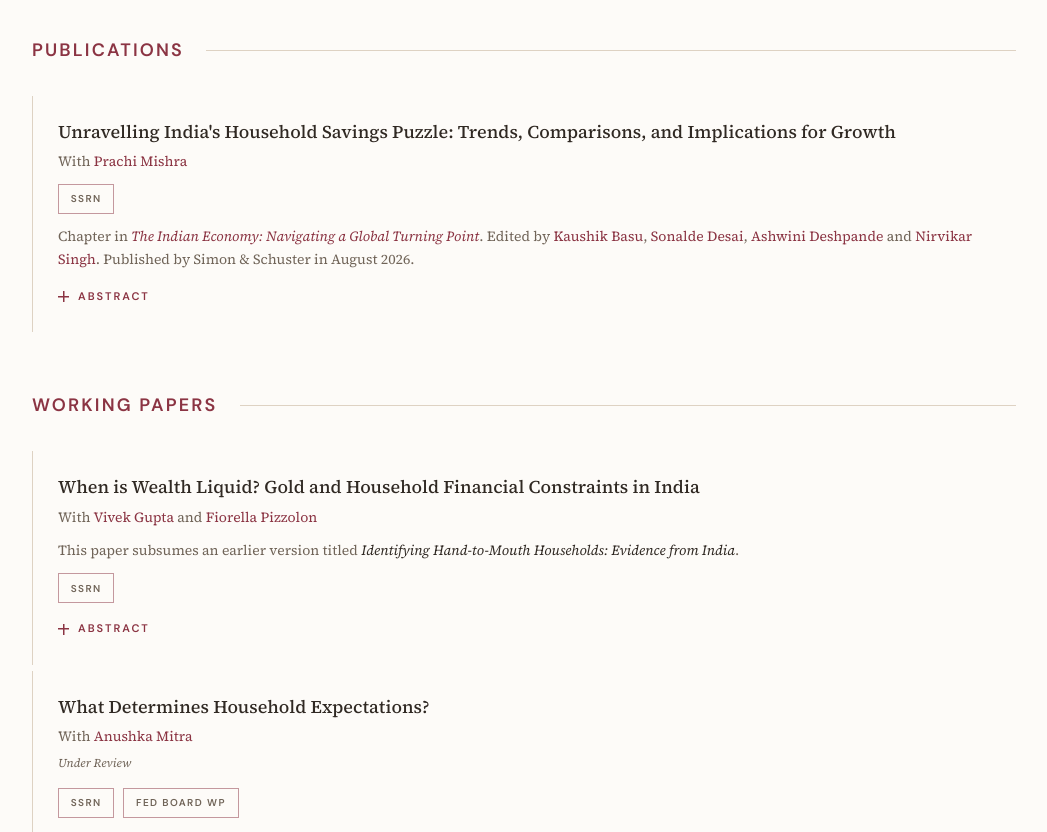
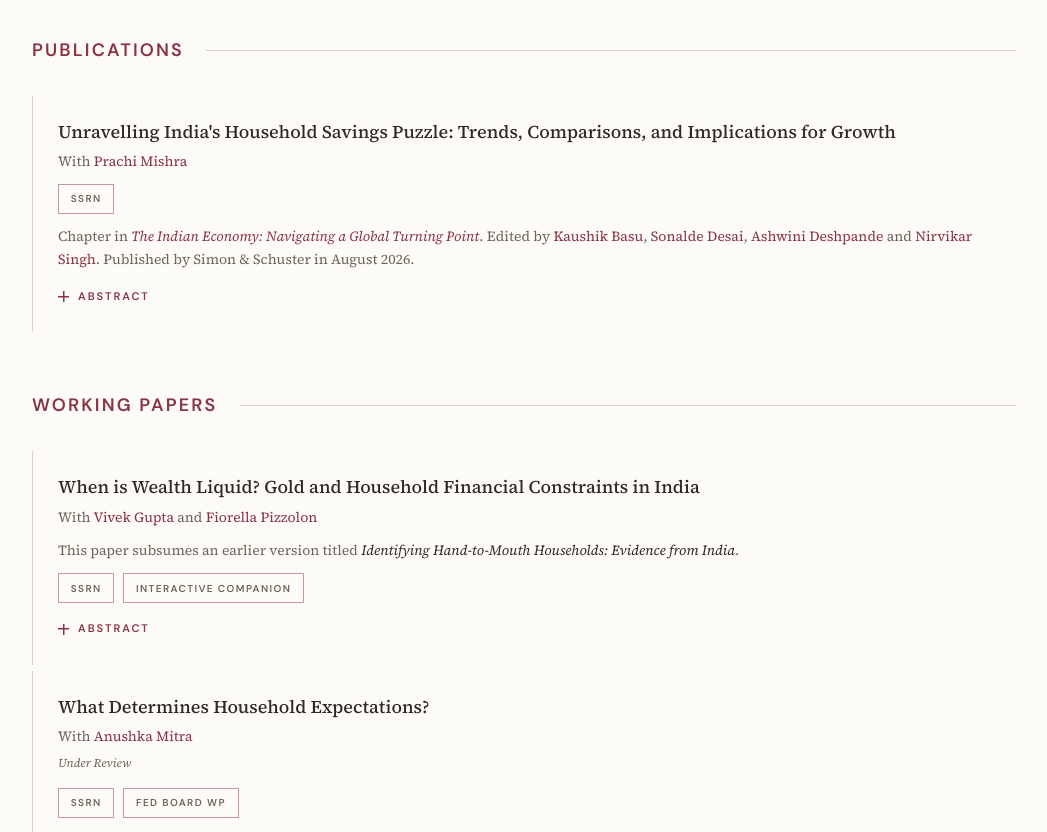
Before and after one commit to aditi9302/aditi-singh-website, a plain HTML site: page research/index.html in a window 1280 px wide. Shown: the part 268-1100 px from the top of the page, without its empty margins (116-1163 px from the left). Drawn offline with Linux system fonts and the light colour scheme.

Commit message:
Add interactive companion link beside SSRN for wealth liquidity paper

```diff
--- a/research/index.html
+++ b/research/index.html
@@ -41,6 +41,7 @@
       <p class="paper-note version-note">This paper subsumes an earlier version titled <em>Identifying Hand-to-Mouth Households: Evidence from India</em>.</p>
       <div class="paper-links">
         <a class="paper-link" href="https://papers.ssrn.com/sol3/papers.cfm?abstract_id=5559305" target="_blank" rel="noopener noreferrer">SSRN</a>
+        <a class="paper-link" href="https://www.aditi-singh.com/India-HtM/" target="_blank" rel="noopener noreferrer">Interactive companion</a>
       </div>
       <details class="abstract"><summary>Abstract</summary>
         <p class="abstract-text">This paper investigates the prevalence and characteristics of poor hand-to-mouth (P-HtM) and wealthy hand-to-mouth (W-HtM) households in India — an emerging economy where high household savings coexist with limited liquidity and weak credit access. Using a harmonized dataset that combines two nationally representative surveys, we construct household-level balance sheets including income, consumption, and liquid and illiquid assets. We classify households into poor and wealthy HtM categories following the methodology of Kaplan et al. (2014), and use a range of machine learning models to impute missing income data. Our findings indicate that while P-HtM households account for 2–5% of the population, W-HtM households comprise a much larger share — 15–27%, with total HtM prevalence ranging from 17–32%. Classifications based solely on net worth substantially understate this share. We also find that average propensities to consume are similar across HtM and non-HtM groups, highlighting the broader financial constraints facing Indian households. These results underscore the importance of distinguishing between liquidity and net worth when evaluating consumption behavior and the transmission of fiscal and monetary policy in developing economies.</p>
```
